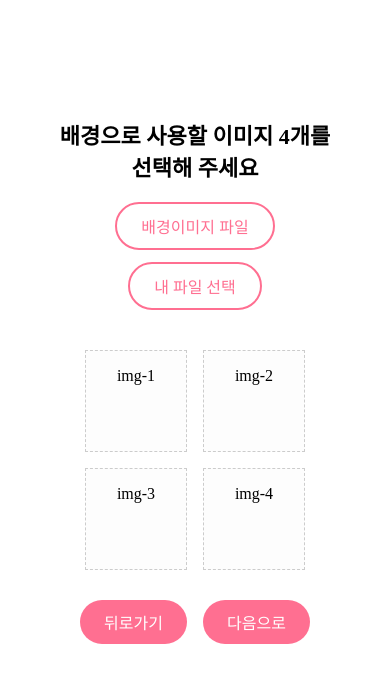
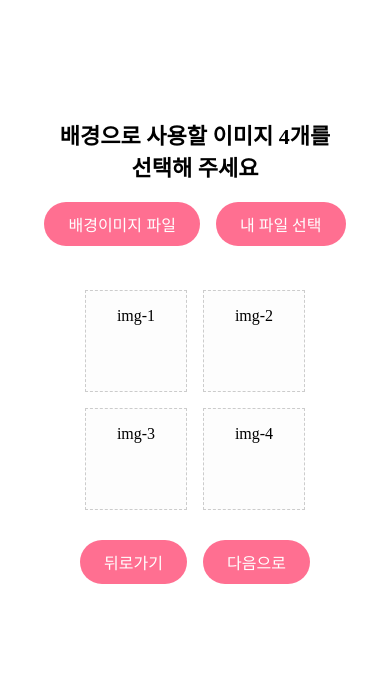
Before and after one commit to xeon-243859/ppongtok-app, a Next.js app: page /imageselectpage in a window 390 px wide. Shown: the top 682 px of the page. Built offline with nearby package versions, Linux system fonts and the light colour scheme; no server answers.

Commit message:
💄 상단 버튼 스타일 하단 버튼과 동일하게 통일, 반응형 고정

```diff
--- a/pages/imageselectpage.module.css
+++ b/pages/imageselectpage.module.css
@@ -165,28 +165,31 @@
   display: none;
 }
 
-/* 버튼 그룹 wrapper: 상단, 하단 공통 적용 가능 */
+/* 상단 버튼 그룹 */
 .selectButtons {
   display: flex;
-  flex-wrap: wrap;
+  flex-direction: row; /* 항상 가로 정렬 */
   justify-content: center;
-  gap: 12px;
-  margin-bottom: 20px;
+  align-items: center;
+  gap: 16px;
+  flex-wrap: nowrap; /* 모바일에서 줄바꿈 방지 */
+  margin-bottom: 24px;
 }
 
-/* 버튼 개별 스타일: 상단 선택 버튼 */
+/* 상단 개별 버튼 (배경이미지 파일, 내 파일 선택) */
 .selectButton {
-  background-color: #fff;
-  color: #ff6f91;
-  border: 2px solid #ff6f91;
+  background-color: #ff6f91;
+  color: #fff;
+  border: none;
   border-radius: 25px;
   padding: 10px 24px;
   font-size: 16px;
   font-weight: 500;
   cursor: pointer;
   transition: background-color 0.3s ease;
+  white-space: nowrap; /* 텍스트 줄바꿈 방지 */
 }
 
 .selectButton:hover {
-  background-color: #ffe4ec;
+  background-color: #ff4d7e;
 }
```
